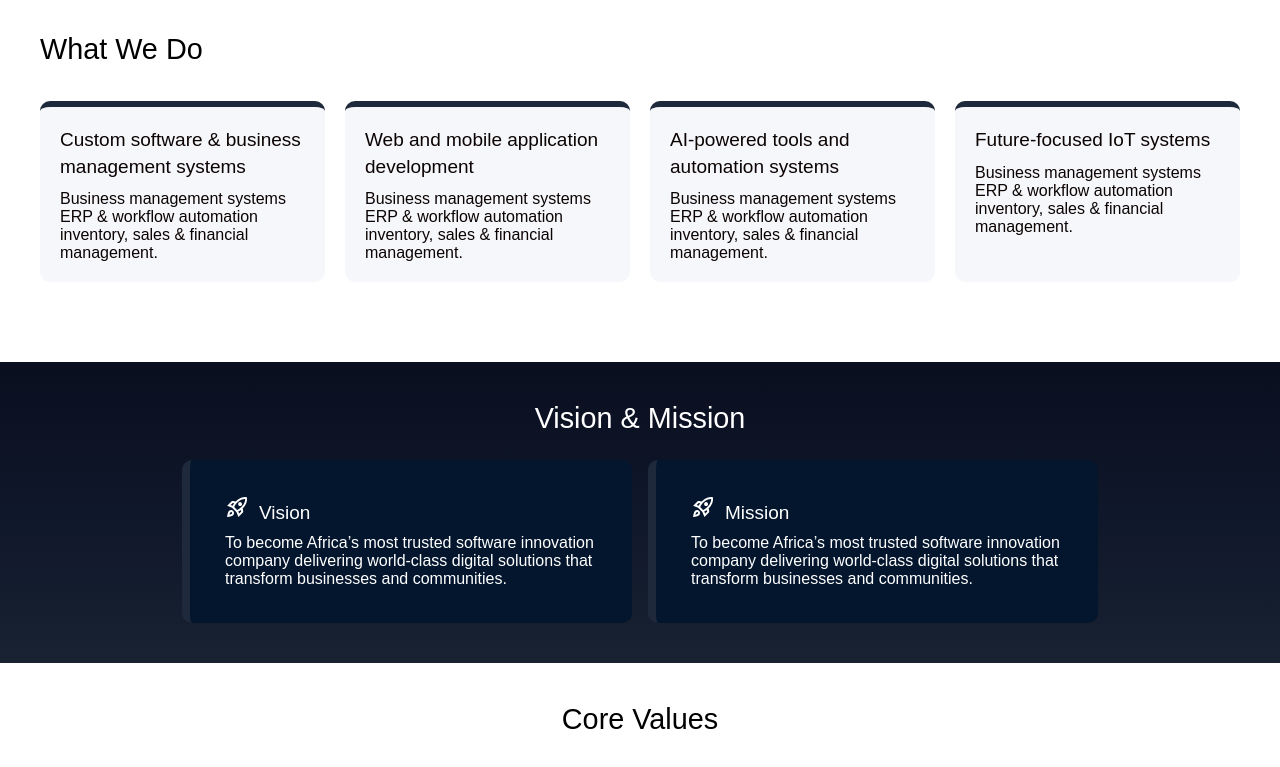
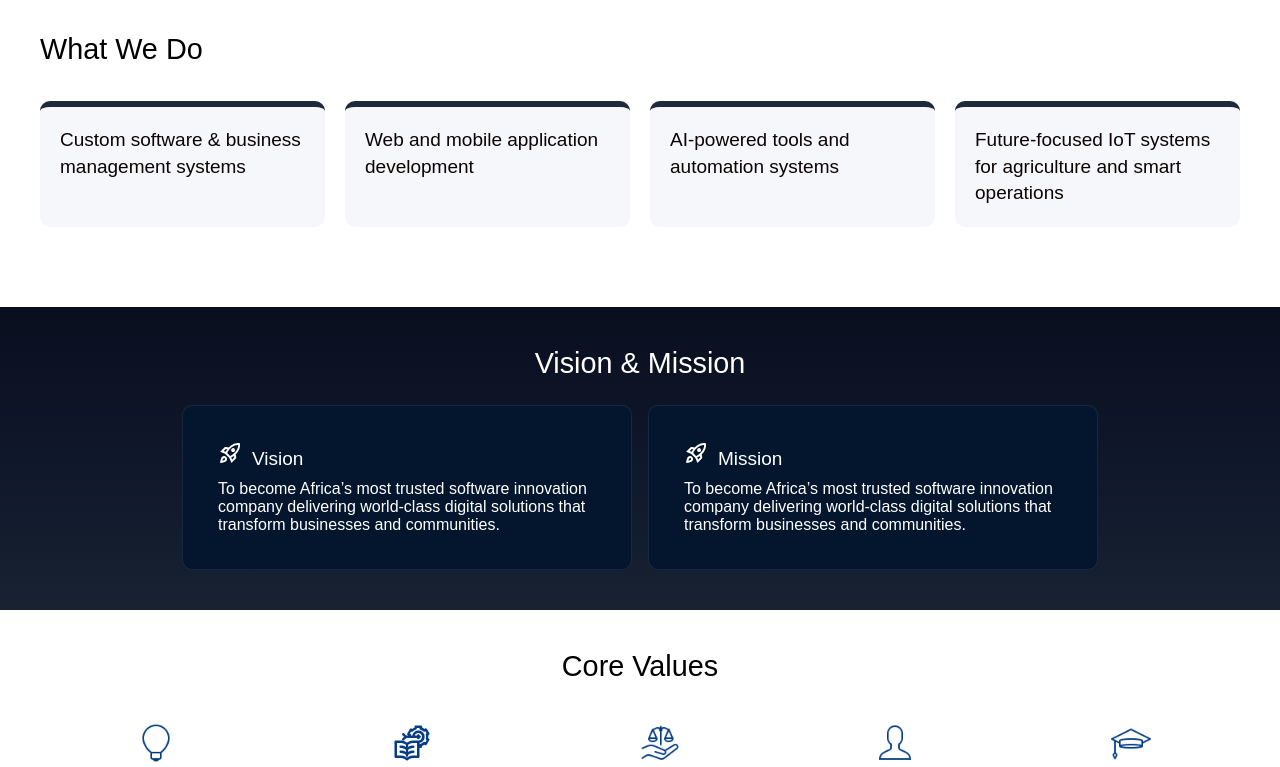
Before and after one commit to dariusjackony/Goldsmith-Software, a React (Vite) app: page /about in a window 1280 px wide. Shown: the part 400-1167 px from the top of the page. Built offline with nearby package versions, Linux system fonts and the light colour scheme.

Commit message:
Update: Nothing Serious

```diff
--- a/src/components/About/AboutPageComponents/ServicesInfo.css
+++ b/src/components/About/AboutPageComponents/ServicesInfo.css
@@ -28,7 +28,7 @@
     display: flex;
     gap: 20px;
     max-width: 100%;
-    padding: 30px;
+    padding: 20px;
     border-radius: 14px;
     border: 1px solid rgba(255, 255, 255, 0.08);
 }
--- a/src/components/About/AboutPageComponents/VisionAndMission.css
+++ b/src/components/About/AboutPageComponents/VisionAndMission.css
@@ -20,6 +20,7 @@
   border-radius: 10px;
   border-left: 8px solid #1e293b;
   color: white;
+  border: 1px solid rgba(255, 255, 255, 0.08);
   background-color: #03162e;
   text-align: left;
 }
--- a/src/components/About/AboutPageComponents/WhatWeDo.css
+++ b/src/components/About/AboutPageComponents/WhatWeDo.css
@@ -24,9 +24,7 @@
     line-height: 1.4;
     font-size: 19px;
 }
-.wwd-paragraph {
-     margin-top: 10px;
-}
+
 @media (max-width: 768px) {
     .wwd-content-container {
         display: flex;
--- a/src/components/About/AboutPageComponents/WhatWeDo.jsx
+++ b/src/components/About/AboutPageComponents/WhatWeDo.jsx
@@ -3,22 +3,18 @@ import "./WhatWeDo.css";
 export default function WhatWeDo(){
     const WorkData = [
         {
-          title: "Custom software & business management systems",
-          description: "Business management systems ERP & workflow automation inventory, sales & financial management."
+          title: "Custom software & business management systems"
         },
          {
-          title: "Web and mobile application development",
-          description: "Business management systems ERP & workflow automation inventory, sales & financial management."
+          title: "Web and mobile application development"
+         },
+         {
+          title: "AI-powered tools and automation systems"
         },
          {
-          title: "AI-powered tools and automation systems",
-          description: "Business management systems ERP & workflow automation inventory, sales & financial management."
-        },
-         {
-          title: "Future-focused IoT systems",
-          description: "Business management systems ERP & workflow automation inventory, sales & financial management."
-        }
-    ]
+          title: "Future-focused IoT systems for agriculture and smart operations"
+         }
+        ]
     return(
         <section className="what-we-do-main-container">
             <div className="what-we-do-content">
@@ -31,9 +27,6 @@ export default function WhatWeDo(){
                             <span className="wwd-title">
                                 {item.title}
                             </span>
-                            <p className="wwd-paragraph">
-                                {item.description}
-                            </p>
                         </div>
                     ))}
                 </div>
```
